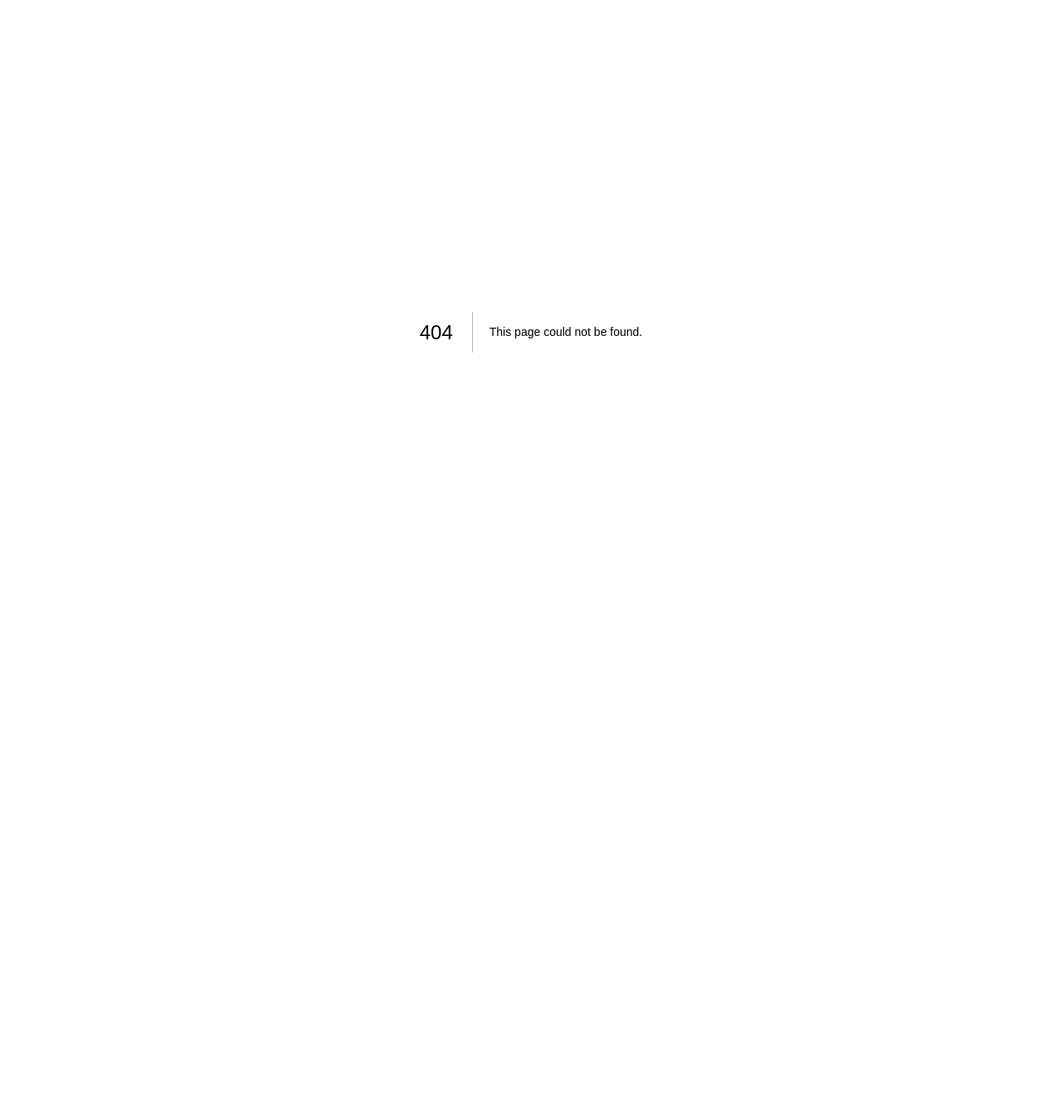
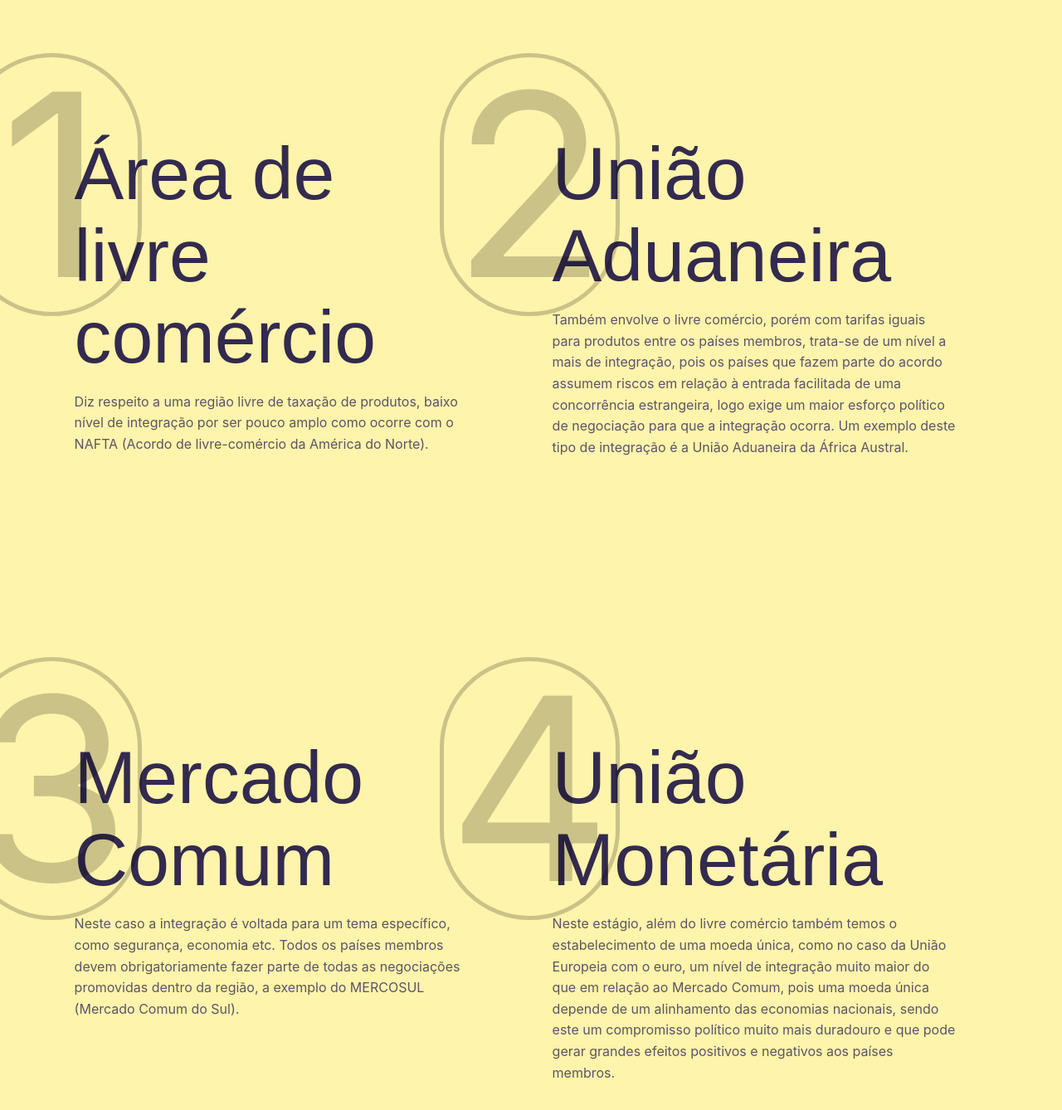
Before and after one commit to emilianoLeite/integracao-regional, a Next.js app: page /integration_types in a window 1280 px wide. Before the commit this address had no page. Shown: the top 1338 px of the page at 83% size. Before the commit the page ends 800 px from the top, so only its background shows below. Built offline with nearby package versions, Linux system fonts and the light colour scheme; a web font is replaced by a local one.

Commit message:
Create IntegrationTypes page

```diff
--- /dev/null
+++ b/pages/integration_types/index.js
@@ -0,0 +1,68 @@
+import styles from './integration_types.module.css';
+
+export default function IntegrationTypes() {
+  return (
+    <>
+      <section
+        className="container"
+        style={{background: "#fff4ab"}}
+        className="container no-padding-mobile"
+      >
+        <div className={styles.splitSection}>
+
+          <div className={styles.halfSection}>
+            <div className={styles.watermark}>
+              <span> 1 </span>
+            </div>
+            <h2 id="integration-type-1"> Área de livre comércio </h2>
+            <p>
+              Diz respeito a uma região livre de taxação de produtos, baixo nível de integração por ser pouco amplo como ocorre com o NAFTA (Acordo de livre-comércio da América do Norte).
+            </p>
+
+          </div>
+
+          <div className={styles.halfSection}>
+            <div className={styles.watermark}>
+              <span> 2 </span>
+            </div>
+            <h2 id="integration-type-2"> União Aduaneira </h2>
+            <p>
+              Também envolve o livre comércio, porém com tarifas iguais para produtos entre os países membros, trata-se de um nível a mais de integração, pois os países que fazem parte do acordo assumem riscos em relação à entrada facilitada de uma concorrência estrangeira, logo exige um maior esforço político de negociação para que a integração ocorra. Um exemplo deste tipo de integração é a União Aduaneira da África Austral.
+            </p>
+
+          </div>
+        </div>
+      </section>
+      <section
+        className="container"
+        style={{background: "#fff4ab"}}
+        className="container no-padding-mobile"
+      >
+        <div className={styles.splitSection}>
+
+          <div className={styles.halfSection}>
+            <div className={styles.watermark}>
+              <span> 3 </span>
+            </div>
+            <h2 id="integration-type-3"> Mercado Comum </h2>
+            <p>
+              Neste caso a integração é voltada para um tema específico, como segurança, economia etc. Todos os países membros devem obrigatoriamente fazer parte de todas as negociações promovidas dentro da região, a exemplo do MERCOSUL (Mercado Comum do Sul).
+            </p>
+
+          </div>
+
+          <div className={styles.halfSection}>
+            <div className={styles.watermark}>
+              <span> 4 </span>
+            </div>
+            <h2 id="integration-type-4"> União Monetária </h2>
+            <p>
+              Neste estágio, além do livre comércio também temos o estabelecimento de uma moeda única, como no caso da União Europeia com o euro, um nível de integração muito maior do que em relação ao Mercado Comum, pois uma moeda única depende de um alinhamento das economias nacionais, sendo este um compromisso político muito mais duradouro e que pode gerar grandes efeitos positivos e negativos aos países membros.
+            </p>
+
+          </div>
+        </div>
+      </section>
+    </>
+  )
+}
--- /dev/null
+++ b/pages/integration_types/integration_types.module.css
@@ -0,0 +1,32 @@
+.watermark {
+  opacity: 0.2;
+  color: BLACK;
+  position: absolute;
+  top: 0;
+  left: -110px;
+  font-size: 24em;
+  border: 5px solid black;
+  border-radius: 114px;
+  width: 217px;
+  text-align: center;
+}
+
+.splitSection {
+  display: flex;
+  -moz-box-pack: end;
+  justify-content: flex-end;
+}
+
+.splitSection .halfSection {
+  width: 50%;
+  padding: 96px 5em 96px 2em;
+  -webkit-box-pack: start;
+  -webkit-justify-content: flex-start;
+  -ms-flex-pack: start;
+  justify-content: flex-start;
+  -webkit-box-align: start;
+  -webkit-align-items: flex-start;
+  -ms-flex-align: start;
+  align-items: flex-start;
+  position: relative;
+}
```
Also changed, not shown: components/integration_types.js (+4 -4 lines).
